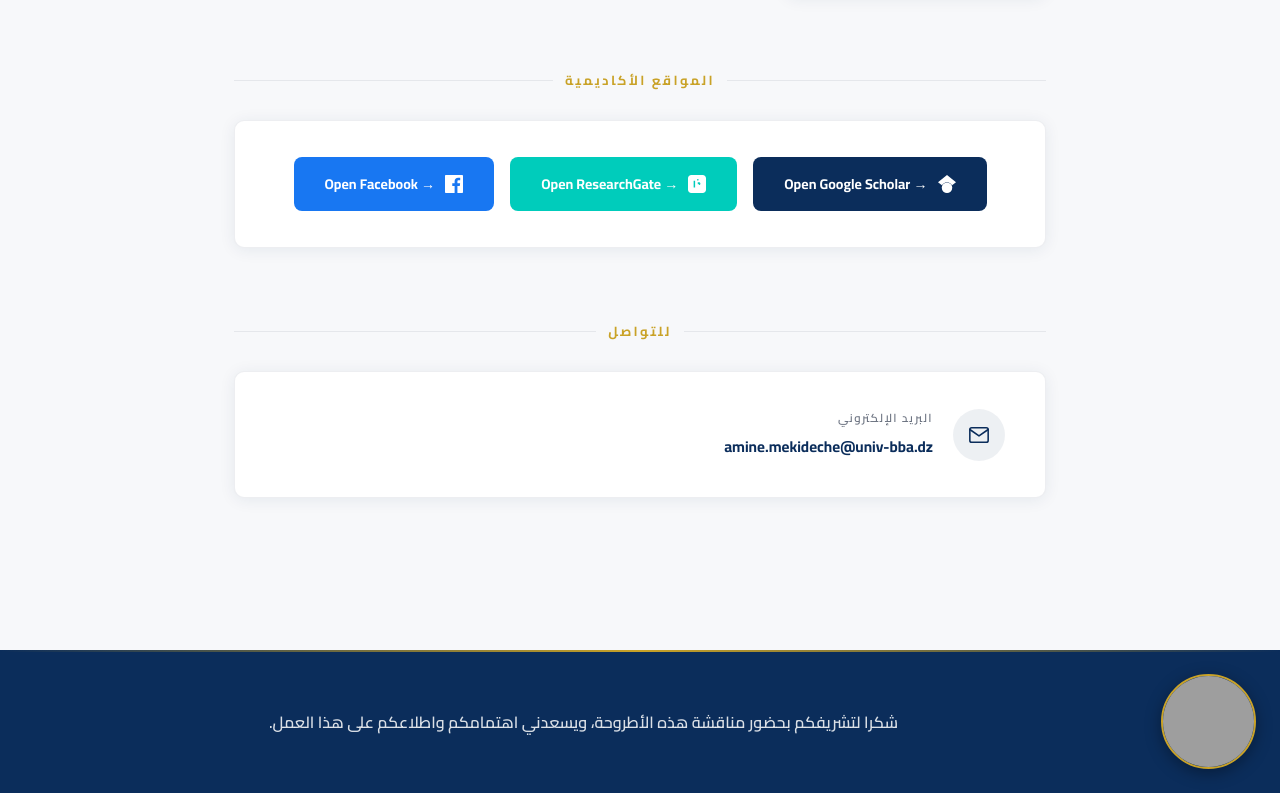
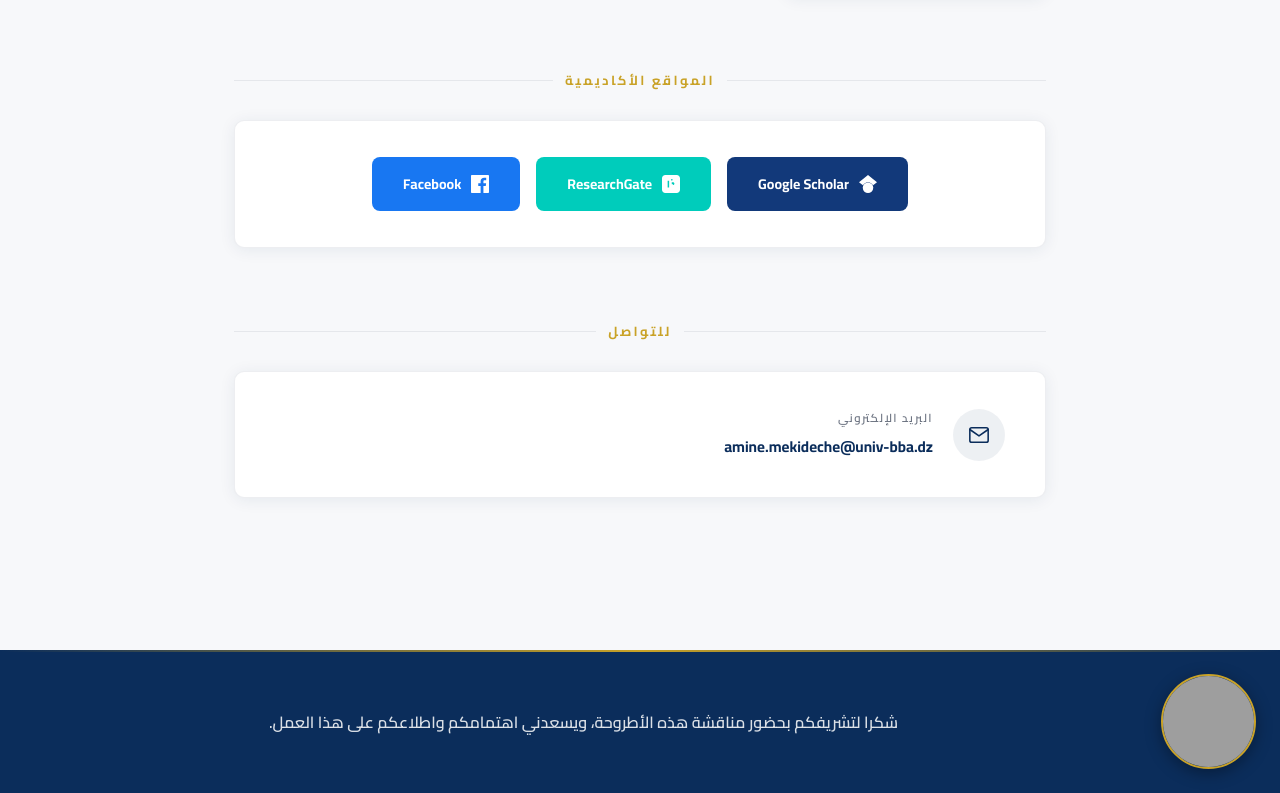
Before and after one commit to symbolmind/phd-defense-2026, a plain HTML site: page index.html in a window 1280 px wide. Shown: the part 2256-3049 px from the top of the page. Drawn offline with Linux system fonts and the light colour scheme; grey boxes are pictures that could not be loaded.

Commit message:
Update index.html

```diff
--- a/index.html
+++ b/index.html
@@ -444,7 +444,7 @@
     }
 
     .btn-scholar {
-      background: var(--navy);
+      background: #12397a;
       color: #fff;
     }
 
@@ -759,7 +759,7 @@
               <path d="M5.242 13.769 0 9.5 12 0l12 9.5-5.242 4.269C17.548 11.249 14.978 9.5 12 9.5c-2.977 0-5.548 1.748-6.758 4.269z"/>
               <path d="M12 10a7 7 0 1 0 0 14A7 7 0 0 0 12 10z"/>
             </svg>
-            → Open Google Scholar
+            Google Scholar
           </a>
           <a
             href="https://www.researchgate.net/profile/Amine-Mekideche"
@@ -769,7 +769,7 @@
             <svg viewBox="0 0 24 24" fill="currentColor">
               <path d="M19.586 0H4.414C1.976 0 0 1.976 0 4.414v15.172C0 22.024 1.976 24 4.414 24h15.172C22.024 24 24 22.024 24 19.586V4.414C24 1.976 22.024 0 19.586 0zM9.5 16.5H7.5V7.5H9.5v9zm5.25-4.125h-1.75V9.75h1.75c.966 0 1.75.784 1.75 1.75v.125c0 .966-.784 1.75-1.75 1.75zM12 6.375c0-.621.504-1.125 1.125-1.125.621 0 1.125.504 1.125 1.125 0 .621-.504 1.125-1.125 1.125C12.504 7.5 12 6.996 12 6.375z"/>
             </svg>
-            → Open ResearchGate
+            ResearchGate
           </a>
           <a
             href="https://www.facebook.com/amnmkd"
@@ -779,7 +779,7 @@
             <svg viewBox="0 0 24 24" fill="currentColor">
               <path d="M22.675 0h-21.35C.595 0 0 .595 0 1.326v21.348C0 23.405.595 24 1.326 24H12.82v-9.294H9.692V11.08h3.128V8.413c0-3.1 1.894-4.788 4.659-4.788 1.325 0 2.463.099 2.795.143v3.24h-1.918c-1.504 0-1.795.715-1.795 1.764v2.312h3.587l-.467 3.626h-3.12V24h6.114C23.405 24 24 23.405 24 22.674V1.326C24 .595 23.405 0 22.675 0z"/>
             </svg>
-            → Open Facebook
+            Facebook
           </a>
         </div>
       </div>
```
